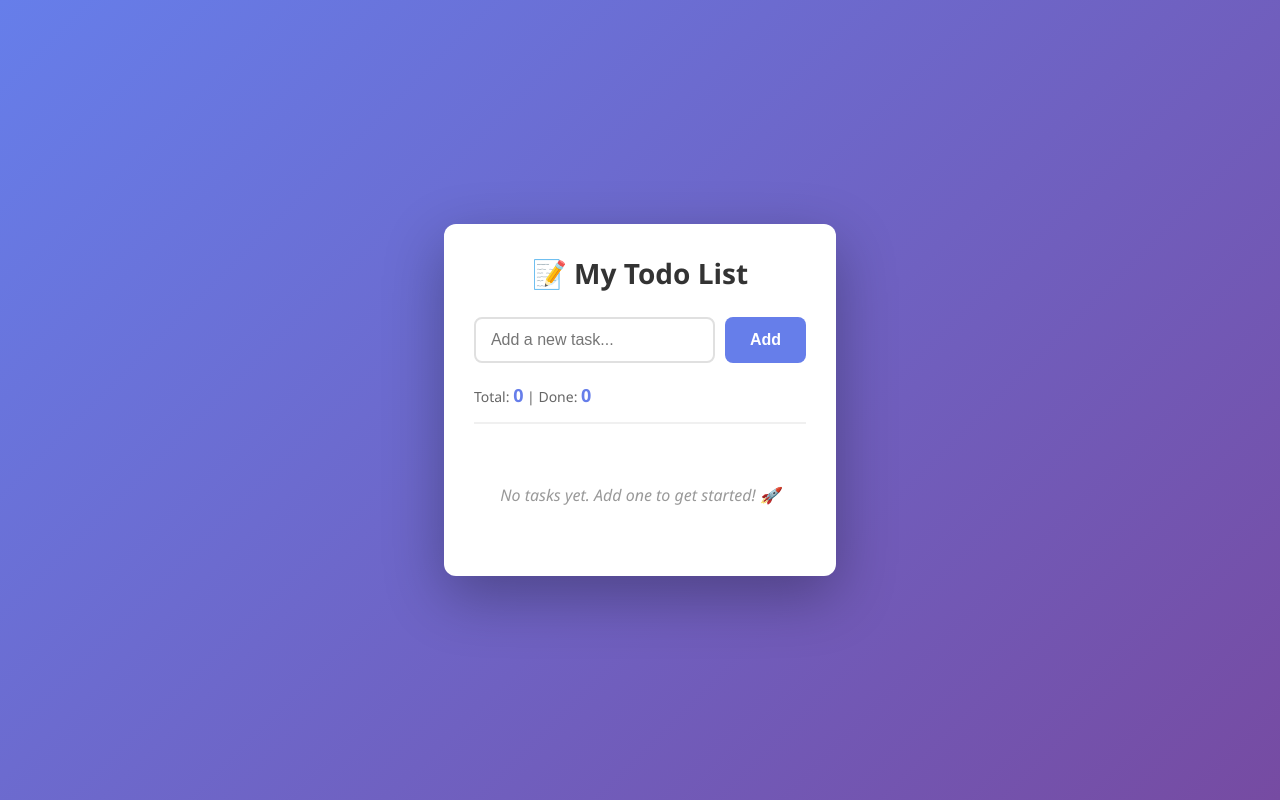
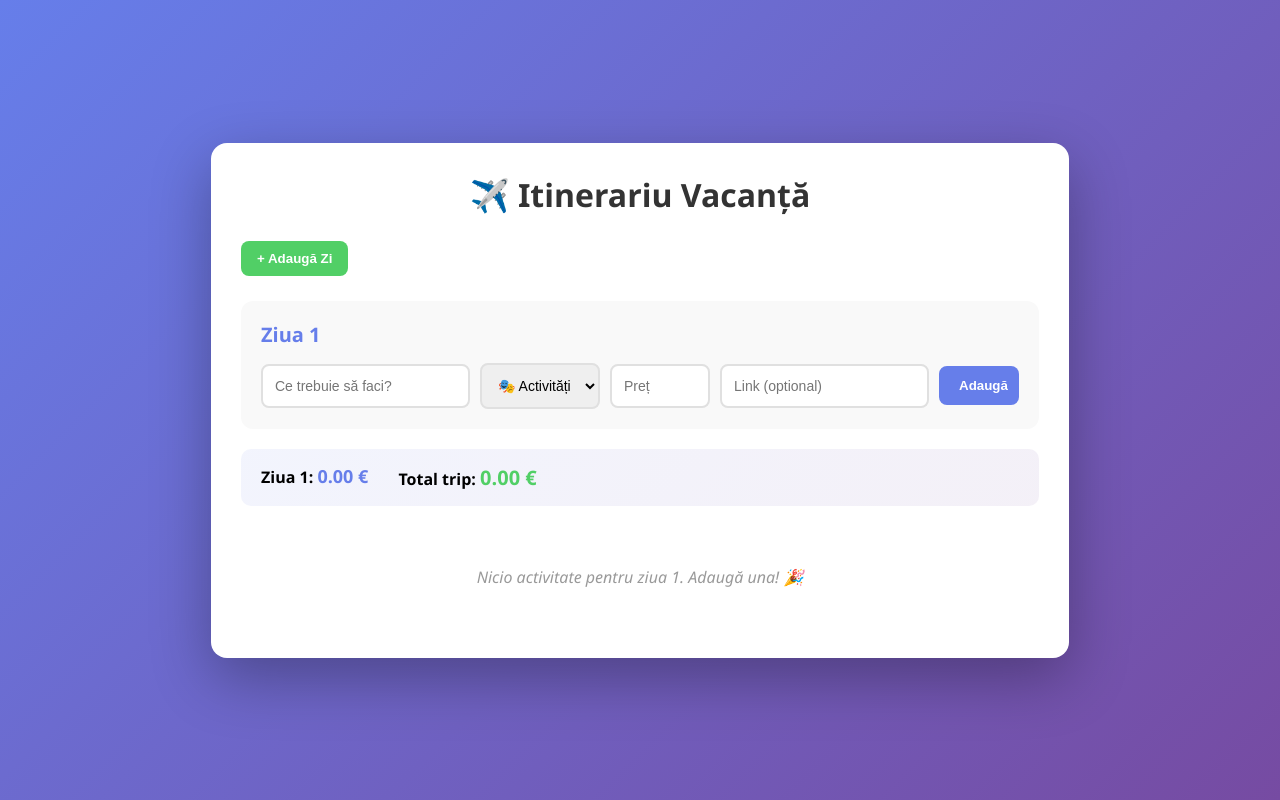
Before and after one commit to SimonaFlorentina/react-todolist, a React (Vite) app: page / in a window 1280 px wide. Built offline with nearby package versions, Linux system fonts and the light colour scheme.

Commit message:
Convert to vacation itinerary: add days, categories, prices, links

```diff
--- a/src/App.css
+++ b/src/App.css
@@ -16,12 +16,12 @@ body {
 
 .container {
   width: 100%;
-  max-width: 600px;
+  max-width: 900px;
 }
 
-.todo-app {
+.itinerary-app {
   background: white;
-  border-radius: 12px;
+  border-radius: 16px;
   box-shadow: 0 20px 60px rgba(0, 0, 0, 0.3);
   padding: 30px;
 }
@@ -30,38 +30,142 @@ h1 {
   color: #333;
   margin-bottom: 25px;
   text-align: center;
-  font-size: 28px;
+  font-size: 32px;
 }
 
-.input-group {
+h2 {
+  color: #667eea;
+  font-size: 20px;
+  margin-bottom: 15px;
+}
+
+/* Days Navigation */
+.days-nav {
   display: flex;
   gap: 10px;
+  margin-bottom: 25px;
+  flex-wrap: wrap;
+  align-items: center;
+}
+
+.day-btn-wrapper {
+  position: relative;
+  display: inline-block;
+}
+
+.day-btn {
+  padding: 10px 16px;
+  background: #f0f0f0;
+  border: 2px solid #e0e0e0;
+  border-radius: 8px;
+  cursor: pointer;
+  font-size: 14px;
+  font-weight: 600;
+  transition: all 0.3s;
+}
+
+.day-btn:hover {
+  background: #e0e0e0;
+}
+
+.day-btn.active {
+  background: #667eea;
+  color: white;
+  border-color: #667eea;
+}
+
+.day-delete {
+  position: absolute;
+  top: -8px;
+  right: -8px;
+  width: 22px;
+  height: 22px;
+  background: #ff6b6b;
+  color: white;
+  border: none;
+  border-radius: 50%;
+  cursor: pointer;
+  font-size: 12px;
+  display: flex;
+  align-items: center;
+  justify-content: center;
+  transition: background 0.3s;
+}
+
+.day-delete:hover {
+  background: #ff5252;
+}
+
+.btn-add-day {
+  padding: 10px 16px;
+  background: #51cf66;
+  color: white;
+  border: none;
+  border-radius: 8px;
+  cursor: pointer;
+  font-weight: 600;
+  transition: background 0.3s;
+}
+
+.btn-add-day:hover {
+  background: #40c057;
+}
+
+/* Form Section */
+.form-section {
+  background: #f9f9f9;
+  padding: 20px;
+  border-radius: 12px;
   margin-bottom: 20px;
 }
 
-.input {
-  flex: 1;
-  padding: 12px 15px;
+.form-group {
+  display: grid;
+  grid-template-columns: 1fr 120px 100px 1fr 80px;
+  gap: 10px;
+  align-items: center;
+}
+
+.input,
+.select,
+.input-price,
+.input-link {
+  padding: 12px;
   border: 2px solid #e0e0e0;
   border-radius: 8px;
-  font-size: 16px;
+  font-size: 14px;
   transition: border-color 0.3s;
 }
 
-.input:focus {
+.input:focus,
+.select:focus,
+.input-price:focus,
+.input-link:focus {
   outline: none;
   border-color: #667eea;
 }
 
+.input-price {
+  width: 100%;
+}
+
+.input-link {
+  width: 100%;
+}
+
+.select {
+  cursor: pointer;
+}
+
 .btn-add {
-  padding: 12px 25px;
+  padding: 12px 20px;
   background: #667eea;
   color: white;
   border: none;
   border-radius: 8px;
-  font-size: 16px;
-  font-weight: bold;
+  font-weight: 600;
   cursor: pointer;
+  height: fit-content;
   transition: background 0.3s;
 }
 
@@ -69,40 +173,59 @@ h1 {
   background: #764ba2;
 }
 
+/* Stats */
 .stats {
   display: flex;
-  gap: 20px;
+  gap: 30px;
+  padding: 15px 20px;
+  background: linear-gradient(135deg, #667eea15 0%, #764ba215 100%);
+  border-radius: 10px;
   margin-bottom: 20px;
-  padding-bottom: 15px;
-  border-bottom: 2px solid #f0f0f0;
-  color: #666;
-  font-size: 14px;
+  font-size: 16px;
 }
 
-.stats p strong {
+.price {
   color: #667eea;
+  font-weight: bold;
   font-size: 18px;
 }
 
-.todo-list {
+.price.total {
+  color: #51cf66;
+  font-size: 20px;
+}
+
+/* Items List */
+.items-list {
   list-style: none;
-  max-height: 400px;
+  max-height: 500px;
   overflow-y: auto;
 }
 
-.todo-item {
+.item {
+  background: #f9f9f9;
+  padding: 15px;
+  margin-bottom: 12px;
+  border-radius: 10px;
+  border-left: 4px solid #667eea;
+  transition: all 0.3s;
+}
+
+.item:hover {
+  background: #f0f0f0;
+  box-shadow: 0 4px 12px rgba(0, 0, 0, 0.1);
+}
+
+.item.done {
+  opacity: 0.6;
+  border-left-color: #999;
+}
+
+.item-header {
   display: flex;
   align-items: center;
   gap: 12px;
-  padding: 15px;
-  background: #f9f9f9;
-  margin-bottom: 10px;
-  border-radius: 8px;
-  transition: all 0.3s;
-}
-
-.todo-item:hover {
-  background: #f0f0f0;
+  margin-bottom: 8px;
 }
 
 .checkbox {
@@ -110,18 +233,56 @@ h1 {
   height: 20px;
   cursor: pointer;
   accent-color: #667eea;
+  flex-shrink: 0;
 }
 
-.todo-text {
+.category-badge {
+  font-size: 20px;
+  flex-shrink: 0;
+}
+
+.item-title {
   flex: 1;
+  color: #333;
   font-size: 16px;
-  color: #333;
   word-break: break-word;
 }
 
-.todo-item.done .todo-text {
+.item.done .item-title {
   text-decoration: line-through;
-  color: #ccc;
+  color: #999;
+}
+
+.item-price {
+  background: #667eea;
+  color: white;
+  padding: 4px 10px;
+  border-radius: 6px;
+  font-weight: bold;
+  font-size: 14px;
+  white-space: nowrap;
+}
+
+.item-footer {
+  display: flex;
+  gap: 10px;
+  align-items: center;
+}
+
+.link-btn {
+  display: inline-block;
+  padding: 6px 12px;
+  background: #51cf66;
+  color: white;
+  text-decoration: none;
+  border-radius: 6px;
+  font-size: 13px;
+  cursor: pointer;
+  transition: background 0.3s;
+}
+
+.link-btn:hover {
+  background: #40c057;
 }
 
 .btn-delete {
@@ -147,20 +308,36 @@ h1 {
 }
 
 /* Scroll bar styling */
-.todo-list::-webkit-scrollbar {
+.items-list::-webkit-scrollbar {
   width: 6px;
 }
 
-.todo-list::-webkit-scrollbar-track {
+.items-list::-webkit-scrollbar-track {
   background: #f1f1f1;
   border-radius: 10px;
 }
 
-.todo-list::-webkit-scrollbar-thumb {
+.items-list::-webkit-scrollbar-thumb {
   background: #667eea;
   border-radius: 10px;
 }
 
-.todo-list::-webkit-scrollbar-thumb:hover {
+.items-list::-webkit-scrollbar-thumb:hover {
   background: #764ba2;
 }
+
+/* Responsive */
+@media (max-width: 768px) {
+  .form-group {
+    grid-template-columns: 1fr;
+  }
+
+  .stats {
+    flex-direction: column;
+    gap: 10px;
+  }
+
+  .days-nav {
+    justify-content: center;
+  }
+}
--- a/src/App.jsx
+++ b/src/App.jsx
@@ -1,87 +1,235 @@
 import { useState, useEffect } from 'react'
 
+const CATEGORIES = {
+  transport: { emoji: '🛫', label: 'Transport' },
+  accommodation: { emoji: '🏨', label: 'Cazare' },
+  food: { emoji: '🍽️', label: 'Mâncare' },
+  activities: { emoji: '🎭', label: 'Activități' },
+  other: { emoji: '📌', label: 'Altele' }
+}
+
 function App() {
-  const [todos, setTodos] = useState([])
+  const [days, setDays] = useState([])
+  const [currentDay, setCurrentDay] = useState(1)
   const [input, setInput] = useState('')
+  const [price, setPrice] = useState('')
+  const [link, setLink] = useState('')
+  const [category, setCategory] = useState('activities')
 
-  // Load todos from localStorage on mount
+  // Load from localStorage
   useEffect(() => {
-    const saved = localStorage.getItem('todos')
+    const saved = localStorage.getItem('itinerary')
     if (saved) {
-      setTodos(JSON.parse(saved))
+      const parsed = JSON.parse(saved)
+      setDays(parsed)
+      if (parsed.length > 0) setCurrentDay(1)
+    } else {
+      // Create first day
+      setDays([{ day: 1, items: [] }])
     }
   }, [])
 
-  // Save todos to localStorage whenever they change
+  // Save to localStorage
   useEffect(() => {
-    localStorage.setItem('todos', JSON.stringify(todos))
-  }, [todos])
+    localStorage.setItem('itinerary', JSON.stringify(days))
+  }, [days])
 
-  const addTodo = () => {
-    if (input.trim()) {
-      setTodos([...todos, { id: Date.now(), text: input, done: false }])
-      setInput('')
+  const addDay = () => {
+    const newDay = Math.max(...days.map(d => d.day), 0) + 1
+    setDays([...days, { day: newDay, items: [] }])
+    setCurrentDay(newDay)
+  }
+
+  const deleteDay = (dayNum) => {
+    if (days.length === 1) return
+    const updated = days.filter(d => d.day !== dayNum)
+    setDays(updated)
+    setCurrentDay(updated[0].day)
+  }
+
+  const addItem = () => {
+    if (!input.trim() || !price.trim()) return
+
+    const updatedDays = days.map(d => {
+      if (d.day === currentDay) {
+        return {
+          ...d,
+          items: [...d.items, {
+            id: Date.now(),
+            title: input,
+            category,
+            price: parseFloat(price),
+            link,
+            done: false
+          }]
         }
       }
-
-  const deleteTodo = (id) => {
-    setTodos(todos.filter(todo => todo.id !== id))
+      return d
+    })
+    setDays(updatedDays)
+    setInput('')
+    setPrice('')
+    setLink('')
+    setCategory('activities')
   }
 
-  const toggleTodo = (id) => {
-    setTodos(todos.map(todo =>
-      todo.id === id ? { ...todo, done: !todo.done } : todo
-    ))
+  const deleteItem = (dayNum, itemId) => {
+    const updated = days.map(d => {
+      if (d.day === dayNum) {
+        return {
+          ...d,
+          items: d.items.filter(item => item.id !== itemId)
+        }
+      }
+      return d
+    })
+    setDays(updated)
   }
 
+  const toggleItem = (dayNum, itemId) => {
+    const updated = days.map(d => {
+      if (d.day === dayNum) {
+        return {
+          ...d,
+          items: d.items.map(item =>
+            item.id === itemId ? { ...item, done: !item.done } : item
+          )
+        }
+      }
+      return d
+    })
+    setDays(updated)
+  }
+
+  const currentDayData = days.find(d => d.day === currentDay) || { items: [] }
+  const dayTotal = currentDayData.items.reduce((sum, item) => sum + (item.price || 0), 0)
+  const tripTotal = days.reduce((sum, day) =>
+    sum + day.items.reduce((daySum, item) => daySum + (item.price || 0), 0), 0
+  )
+
   const handleKeyPress = (e) => {
-    if (e.key === 'Enter') {
-      addTodo()
-    }
+    if (e.key === 'Enter') addItem()
   }
 
   return (
     <div className="container">
-      <div className="todo-app">
-        <h1>📝 My Todo List</h1>
+      <div className="itinerary-app">
+        <h1>✈️ Itinerariu Vacanță</h1>
 
-        <div className="input-group">
+        {/* Days Navigation */}
+        <div className="days-nav">
+          {days.map(d => (
+            <div key={d.day} className="day-btn-wrapper">
+              <button
+                onClick={() => setCurrentDay(d.day)}
+                className={`day-btn ${currentDay === d.day ? 'active' : ''}`}
+              >
+                Ziua {d.day}
+              </button>
+              {days.length > 1 && (
+                <button
+                  onClick={() => deleteDay(d.day)}
+                  className="day-delete"
+                  title="Șterge ziua"
+                >
+                  ✕
+                </button>
+              )}
+            </div>
+          ))}
+          <button onClick={addDay} className="btn-add-day">+ Adaugă Zi</button>
+        </div>
+
+        {/* Add Item Form */}
+        <div className="form-section">
+          <h2>Ziua {currentDay}</h2>
+
+          <div className="form-group">
             <input
               type="text"
               value={input}
               onChange={(e) => setInput(e.target.value)}
               onKeyPress={handleKeyPress}
-            placeholder="Add a new task..."
+              placeholder="Ce trebuie să faci?"
               className="input"
             />
-          <button onClick={addTodo} className="btn-add">Add</button>
+
+            <select
+              value={category}
+              onChange={(e) => setCategory(e.target.value)}
+              className="select"
+            >
+              {Object.entries(CATEGORIES).map(([key, val]) => (
+                <option key={key} value={key}>
+                  {val.emoji} {val.label}
+                </option>
+              ))}
+            </select>
+
+            <input
+              type="number"
+              value={price}
+              onChange={(e) => setPrice(e.target.value)}
+              placeholder="Preț"
+              step="0.01"
+              className="input-price"
+            />
+
+            <input
+              type="text"
+              value={link}
+              onChange={(e) => setLink(e.target.value)}
+              onKeyPress={handleKeyPress}
+              placeholder="Link (optional)"
+              className="input-link"
+            />
+
+            <button onClick={addItem} className="btn-add">Adaugă</button>
+          </div>
         </div>
 
+        {/* Stats */}
         <div className="stats">
-          <p>Total: <strong>{todos.length}</strong> | Done: <strong>{todos.filter(t => t.done).length}</strong></p>
+          <p><strong>Ziua {currentDay}:</strong> <span className="price">{dayTotal.toFixed(2)} €</span></p>
+          <p><strong>Total trip:</strong> <span className="price total">{tripTotal.toFixed(2)} €</span></p>
         </div>
 
-        <ul className="todo-list">
-          {todos.map(todo => (
-            <li key={todo.id} className={`todo-item ${todo.done ? 'done' : ''}`}>
+        {/* Items List */}
+        <ul className="items-list">
+          {currentDayData.items.map(item => (
+            <li key={item.id} className={`item ${item.done ? 'done' : ''}`}>
+              <div className="item-header">
                 <input
                   type="checkbox"
-                checked={todo.done}
-                onChange={() => toggleTodo(todo.id)}
+                  checked={item.done}
+                  onChange={() => toggleItem(currentDay, item.id)}
                   className="checkbox"
                 />
-              <span className="todo-text">{todo.text}</span>
+                <span className="category-badge">{CATEGORIES[item.category].emoji}</span>
+                <span className="item-title">{item.title}</span>
+                <span className="item-price">{item.price.toFixed(2)} €</span>
+              </div>
+
+              <div className="item-footer">
+                {item.link && (
+                  <a href={item.link} target="_blank" rel="noopener noreferrer" className="link-btn">
+                    🔗 Link
+                  </a>
+                )}
                 <button
-                onClick={() => deleteTodo(todo.id)}
+                  onClick={() => deleteItem(currentDay, item.id)}
                   className="btn-delete"
                 >
                   ✕
                 </button>
+              </div>
             </li>
           ))}
         </ul>
 
-        {todos.length === 0 && <p className="empty">No tasks yet. Add one to get started! 🚀</p>}
+        {currentDayData.items.length === 0 && (
+          <p className="empty">Nicio activitate pentru ziua {currentDay}. Adaugă una! 🎉</p>
+        )}
       </div>
     </div>
   )
```
Lines whose indentation alone changed are shown as unchanged.
